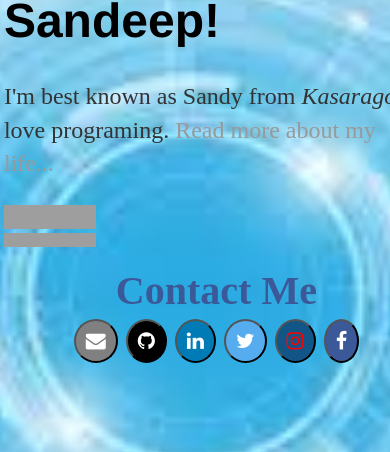
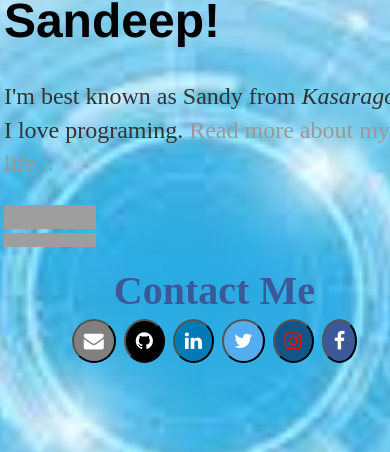
Before and after one commit to sandeepnayaks/sandeepnayaks.github.io, a Jekyll site: the page built from index.html, in a window 390 px wide. Shown: the part 152-604 px from the top of the page. Built offline with Jekyll 4.4.1, drawn with Linux system fonts in a browser that asks for light colours; grey boxes are pictures that could not be loaded.

Commit message:
Update main.css

```diff
--- a/css/main.css
+++ b/css/main.css
@@ -1,8 +1,8 @@
 body { margin:90px 1%;top:0; width: 100%;
 }
-@media screen and (max-width:425px) {
+@media screen and (max-width:421px) {
     body{
-      width:425px;
+      width:421px;
   }}
 html {
   background: url(../../bg1.jpg) no-repeat center center fixed;
```
